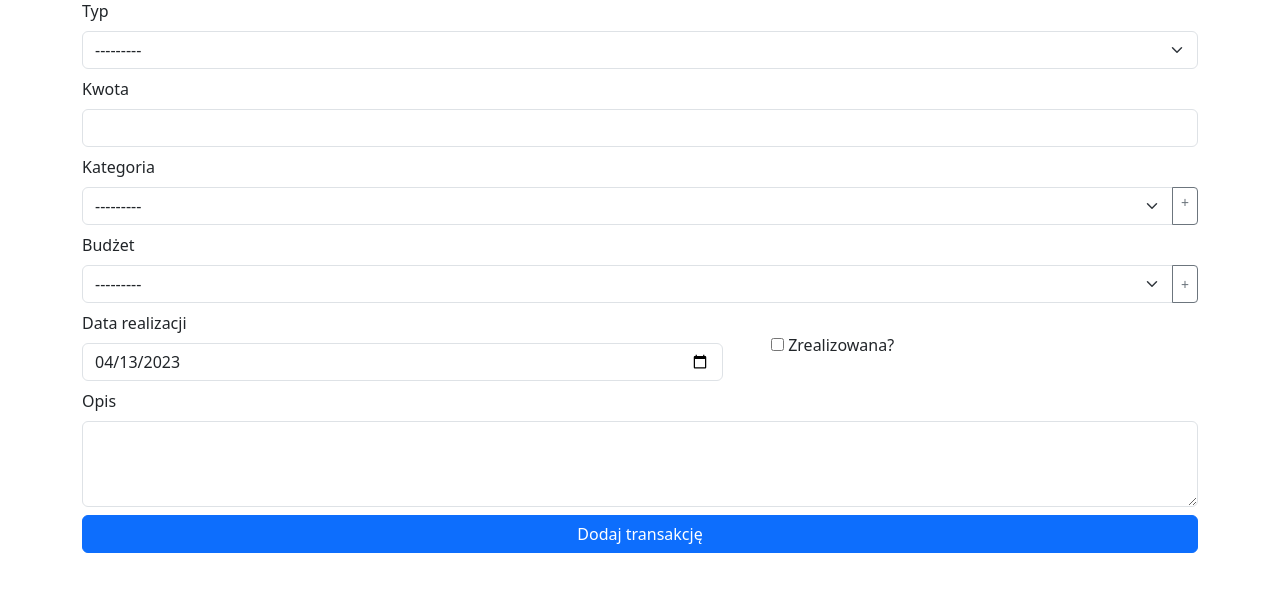
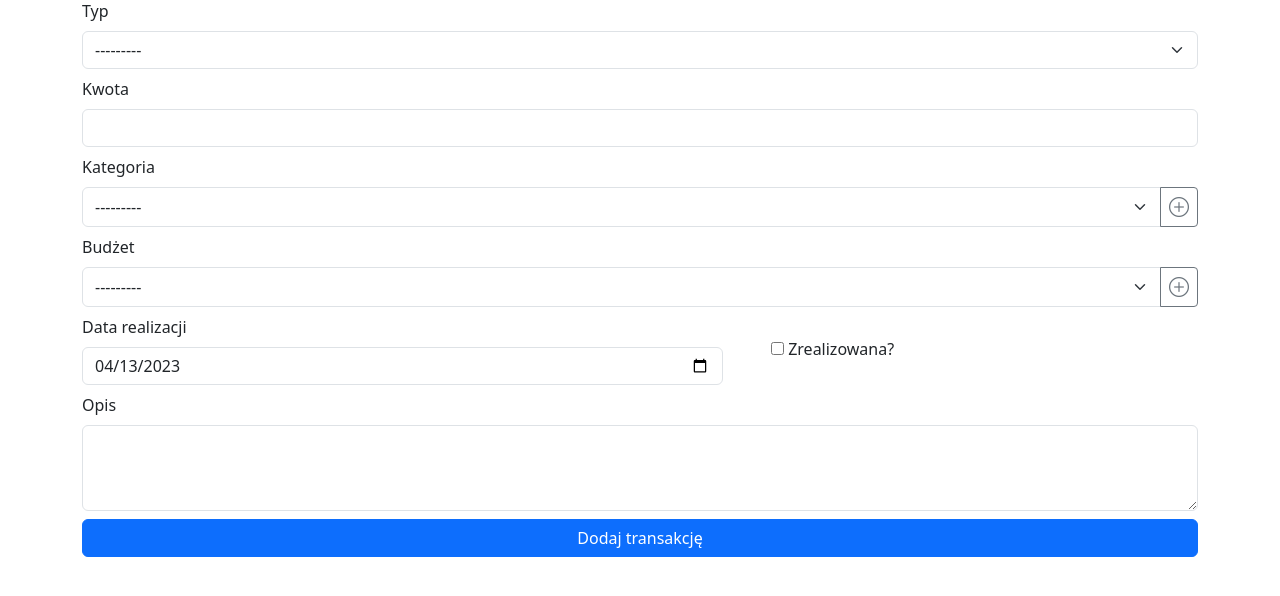
Before and after one commit to mluckiewicz/my_budget_planner_with_snake, a Django app: page /planner/add_single/ in a window 1280 px wide. Shown: the part 116-712 px from the top of the page. Run offline with Django 4.2, Linux system fonts and the light colour scheme; data that the repository does not hold is empty; some libraries are stand-ins or nearby versions.

Commit message:
add(templates): add plus icon to transacions forms

```diff
--- a/planner/templates/transaction/add_transaction_repeatable.html
+++ b/planner/templates/transaction/add_transaction_repeatable.html
@@ -28,7 +28,7 @@
                 <label for="{{form.category.name}}" class="form-label">{{form.category.label}}</label>
                 <div class="input-group">
                     {{form.category|add_class:"form-select"}}
-                    <button class="btn btn-outline-secondary btn-sm">+</button>
+                    <button class="btn btn-outline-secondary btn-sm"><i class="bi bi-plus-circle fs-5"></i></button>
                 </div>
             </div>
         </div>
@@ -38,7 +38,7 @@
                 <label for="{{form.budget.name}}" class="form-label">{{form.budget.label}}</label>
                 <div class="input-group">
                     {{form.budget|add_class:"form-select"}}
-                    <button class="btn btn-outline-secondary btn-sm">+</button>
+                    <button class="btn btn-outline-secondary btn-sm"><i class="bi bi-plus-circle fs-5"></i></button>
                 </div>
             </div>
         </div>
--- a/planner/templates/transaction/add_transaction_single.html
+++ b/planner/templates/transaction/add_transaction_single.html
@@ -27,7 +27,7 @@
                 <label for="{{form.category.name}}" class="form-label">{{form.category.label}}</label>
                 <div class="input-group">
                     {{form.category|add_class:"form-select"}}
-                    <a href="{% url 'planner:add_category' %}?back_url={{ request.path }}" class="btn btn-outline-secondary btn-sm">+</a>
+                    <a href="{% url 'planner:add_category' %}?back_url={{ request.path }}" class="btn btn-outline-secondary btn-sm"><i class="bi bi-plus-circle fs-5"></i></a>
                 </div>
             </div>
         </div>
@@ -37,7 +37,7 @@
                 <label for="{{form.budget.name}}" class="form-label">{{form.budget.label}}</label>
                 <div class="input-group">
                     {{form.budget|add_class:"form-select"}}
-                    <button class="btn btn-outline-secondary btn-sm">+</button>
+                    <button class="btn btn-outline-secondary btn-sm"><i class="bi bi-plus-circle fs-5"></i></button>
                 </div>
             </div>
         </div>
```
